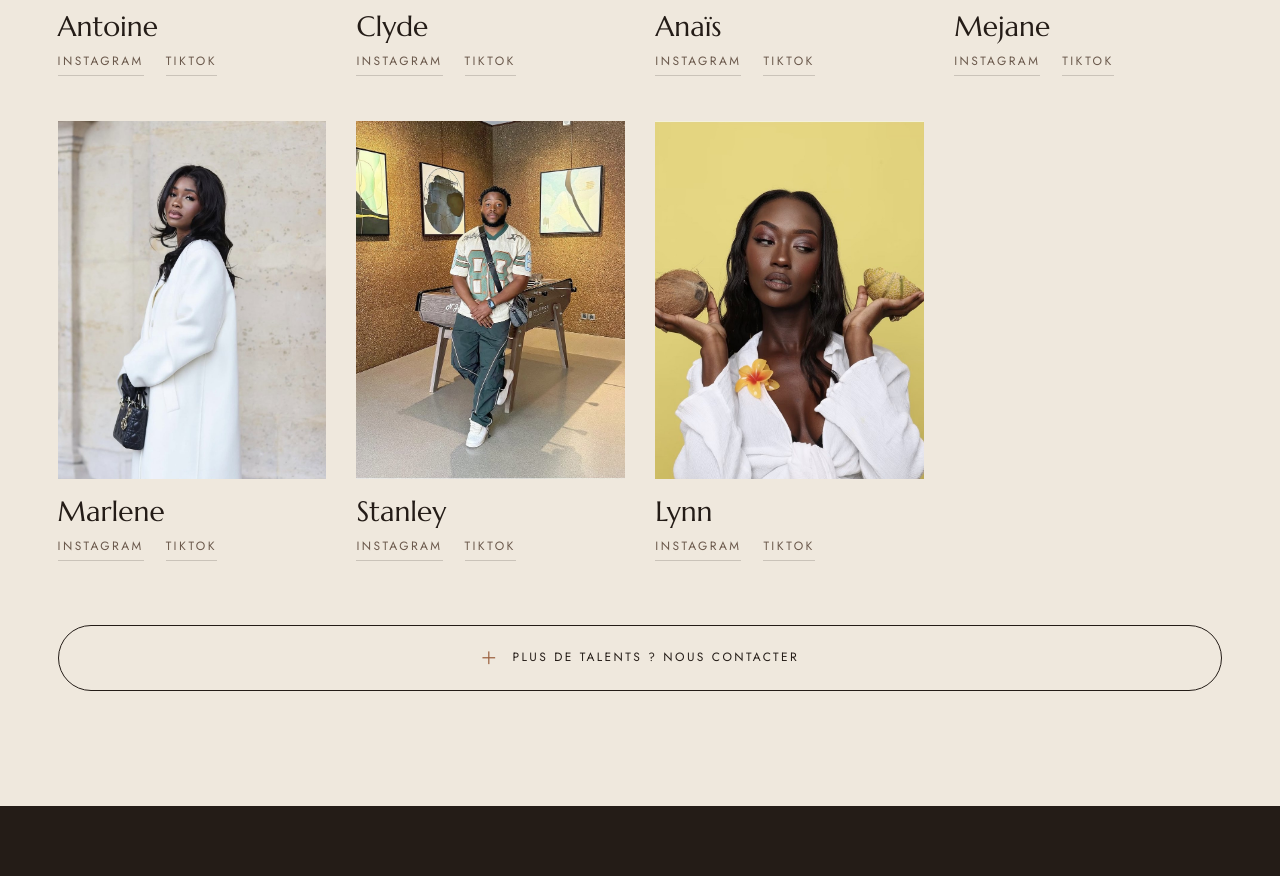
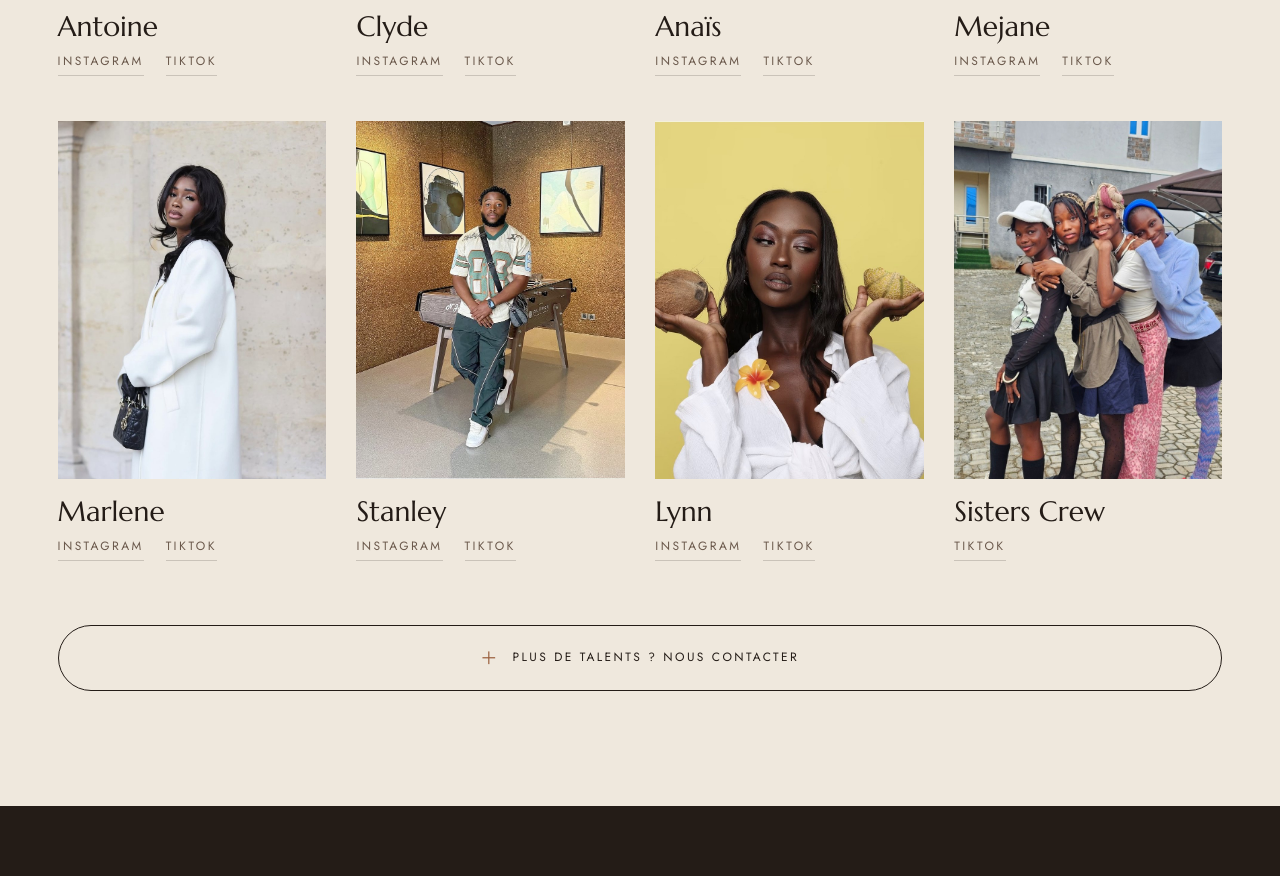
Before and after one commit to MPXNNO/zuriagency, a Next.js app: page /talents in a window 1280 px wide. Shown: the part 940-1816 px from the top of the page. Built offline with nearby package versions, Linux system fonts and the light colour scheme.

Commit message:
Add files via upload

```diff
--- a/app/talents/page.tsx
+++ b/app/talents/page.tsx
@@ -7,7 +7,7 @@ import TalentGrid from "@/components/TalentGrid";
 export const metadata: Metadata = {
   title: "Talents",
   description:
-    "Découvrez le roster de talents accompagnés par Zuri Agency : Antoine, Clyde, Anaïs, Mejane, Marlene, Stanley et Lynn.",
+    "Découvrez le roster de talents accompagnés par Zuri Agency : Antoine, Clyde, Anaïs, Mejane, Marlene, Stanley, Lynn et les Sisters Crew.",
 };
 
 export default function TalentsPage() {
--- a/components/TalentGrid.tsx
+++ b/components/TalentGrid.tsx
@@ -1,8 +1,8 @@
 type Talent = {
   name: string;
   photo: string;
-  instagram: string;
-  tiktok: string;
+  instagram?: string;
+  tiktok?: string;
 };
 
 const TALENTS: Talent[] = [
@@ -48,6 +48,11 @@ const TALENTS: Talent[] = [
     instagram: "https://www.instagram.com/lynn.u.sate/",
     tiktok: "https://www.tiktok.com/@lynn.anastasia1?lang=fr",
   },
+  {
+    name: "Sisters Crew",
+    photo: "/talents/talent-08.jpg",
+    tiktok: "https://www.tiktok.com/@thecrewsisters.4",
+  },
 ];
 
 export default function TalentGrid() {
@@ -63,12 +68,16 @@ export default function TalentGrid() {
             <div className="info">
               <b>{t.name}</b>
               <div className="social">
+                {t.instagram && (
                   <a href={t.instagram} target="_blank" rel="noopener noreferrer">
                     Instagram
                   </a>
+                )}
+                {t.tiktok && (
                   <a href={t.tiktok} target="_blank" rel="noopener noreferrer">
                     TikTok
                   </a>
+                )}
               </div>
             </div>
           </div>
```
Also changed, not shown: public/talents/talent-08.jpg (added). Lines whose indentation alone changed are shown as unchanged.
